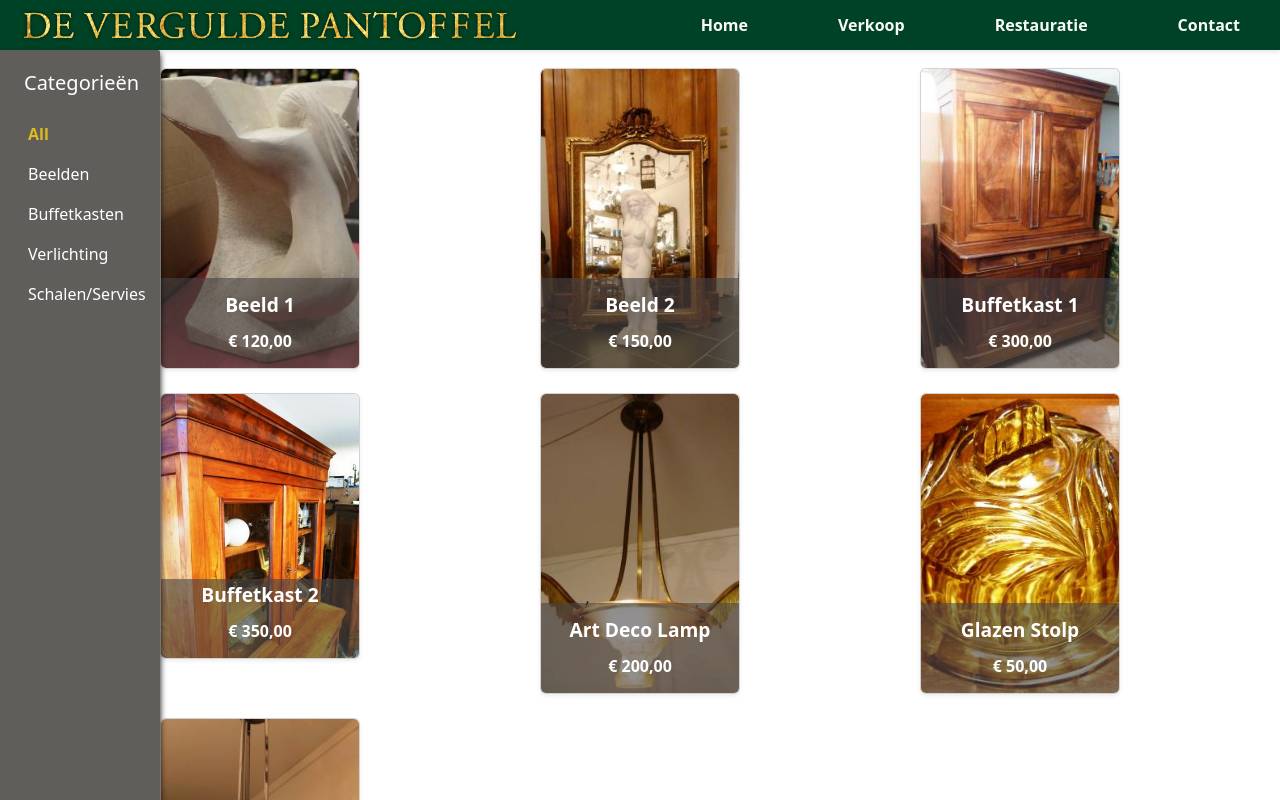
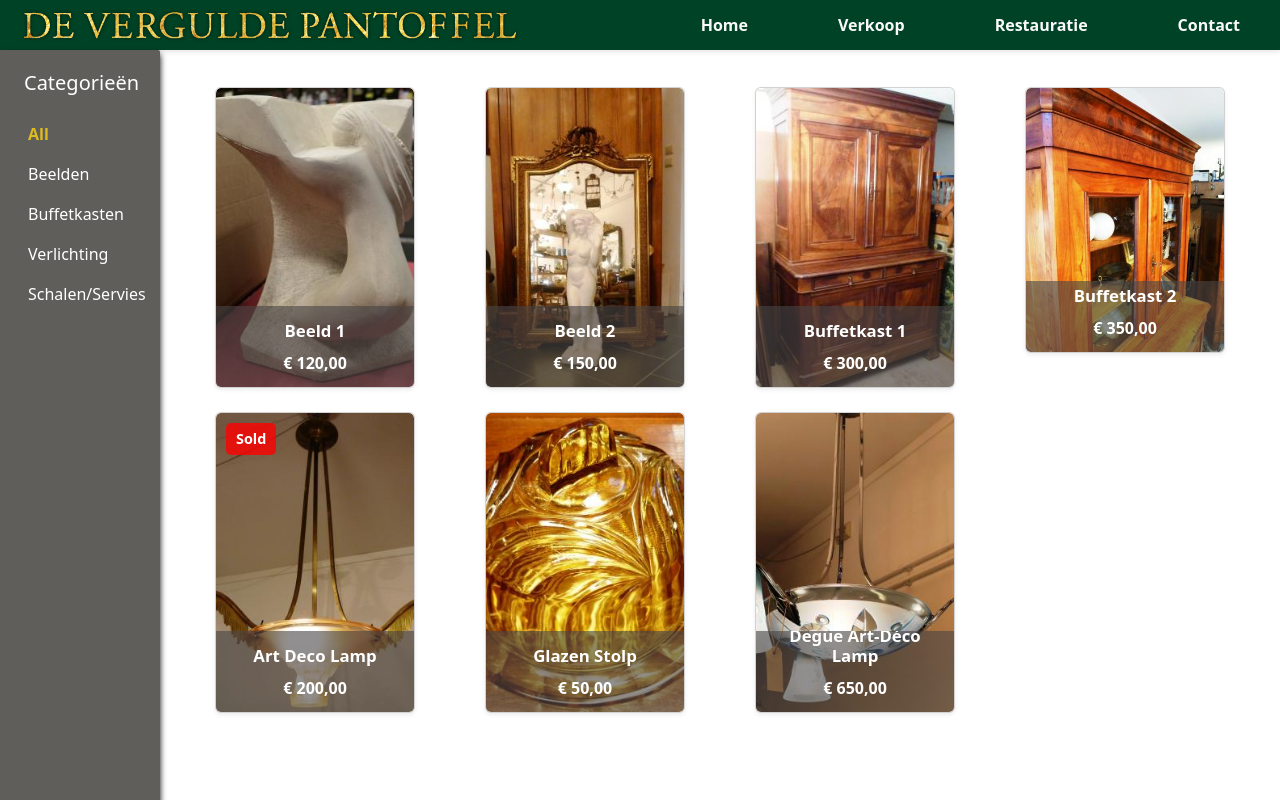
Before and after one commit to shaneocallaghandev/VerguldePantoffel, a React (Vite) app: page /verkoop in a window 1280 px wide. Shown: the top 800 px of the page. Built offline with nearby package versions, Linux system fonts and the light colour scheme; no server answers.

Commit message:
Sold banner

```diff
--- a/src/assets/styles/pages/home.css
+++ b/src/assets/styles/pages/home.css
@@ -164,9 +164,8 @@
   align-items: center;
   min-width: 260px;
   text-align: center;
-  margin-top: 0px; /* Add some spacing above the button */
   margin-bottom: 20px;
-  padding: 10px; /* Add padding for better spacing */
+  padding: 8px; /* Add padding for better spacing */
   background-color: #f7f5ee; /* Light background color for contrast */
   color: rgb(40, 46, 7); /* Ensure text is readable */
   font-size: 1.1rem; /* Font size */
--- a/src/assets/styles/pages/verkoop.css
+++ b/src/assets/styles/pages/verkoop.css
@@ -5,15 +5,13 @@
   padding: 20px; /* Add some padding to avoid content touching the edges */
 }
 
-
   /* Card container */
-
  .card-text {
     color: #555;
   }
 
 .container{
-    margin-left: 175px; /* Match the width of the sidebar */
+  margin-left: 160px !important;/* Match the width of the sidebar */
   }
 
 .card {
@@ -24,6 +22,18 @@
   border-radius: 8px; /* Optional: Rounded corners */
 }
 
+.sold-banner {
+  position: absolute;
+  top: 10px;
+  left: 10px;
+  background-color: rgba(255, 0, 0, 0.8); /* Red background with transparency */
+  color: white;
+  font-size: 0.9rem;
+  font-weight: bold;
+  padding: 5px 10px;
+  border-radius: 5px;
+  z-index: 10; /* Ensure it appears above other elements */
+}
 /* Image styling */
 .card-img {
   width: 100%;
@@ -38,7 +48,7 @@
   bottom: 0;
   left: 0;
   width: 100%;
-  height: 30%; /* Initially small at the bottom */
+  height: 27%; /* Initially small at the bottom */
   background: rgba(73, 69, 69, 0.6); /* Semi-transparent black background */
   color: white;
   padding: 10px;
@@ -53,20 +63,20 @@
 
 /* Title and description styling */
 .card-title {
-  font-size: 1.2rem;
-  margin: 0;
+  font-size: clamp(0.8rem, 2vw, 1.05rem);
+  margin: 0px 0; /* Adjust margin to fit better */
   font-weight: bold;
+  text-overflow: ellipsis;
 }
 
 .card-description {
   font-size: 1rem;
-  margin: 5px 0;
 }
 
 .card-price {
   font-size: 1rem;
   font-weight: bold;
-  margin: 5px 0;
+  margin: 2px 0;
 }
 
 /* Hover effect */
--- a/src/components/Footer.jsx
+++ b/src/components/Footer.jsx
@@ -3,7 +3,7 @@ import "../assets/styles/footer.css";
 const Footer = () => {
   return (
     <footer>
-      <p>Contact information: info@deverguldepantoffel.nl</p>
+      <p>Contact:  hdllammertse@gmail.com | 06 505 059 56 </p>
     </footer>
   );
 };
--- a/src/data.js
+++ b/src/data.js
@@ -20,6 +20,7 @@ const fetchItems = async () => {
       throw new Error(`HTTP error! status: ${response.status}`);
     }
     const data = await response.json(); // Parse the JSON response
+    console.log("Fetched items:", data); // Log the fetched items to the console
     return data; // Return the fetched items
   } catch (error) {
     console.error("Error fetching items:", error);
@@ -27,6 +28,10 @@ const fetchItems = async () => {
   }
 };
 
+  // fetch and log items to the console when page loads
+  window.addEventListener("DOMContentLoaded", () => {
+  fetchItems();
+  });
 
 
 // Define all items with a category property
--- a/src/pages/Admin.jsx
+++ b/src/pages/Admin.jsx
@@ -66,9 +66,9 @@ const Admin = () => {
     try {
       setUploading(true);
 
-      // Upload images first
-      const formData = new FormData();
-      Array.from(files).forEach((file) => formData.append("images", file));
+    // Upload images first
+    const formData = new FormData();
+    files.forEach((file) => formData.append("images", file));
 
       const uploadResponse = await fetch("https://verguldepantoffelbe.onrender.com/api/items/upload", {
         method: "POST",
@@ -78,8 +78,12 @@ const Admin = () => {
       if (!uploadResponse.ok) {
         throw new Error("Failed to upload images");
       }
+
       console.log("uploadResponse", uploadResponse);
+
       const { imageUrls } = await uploadResponse.json();
+
+      console.log("Uploaded Image URLs:", imageUrls);
 
       // Add the uploaded image URLs to the item
       const itemWithImages = { ...newItem, images: imageUrls };
--- a/src/pages/Verkoop.jsx
+++ b/src/pages/Verkoop.jsx
@@ -60,11 +60,16 @@ const Verkoop = () => {
     {/* Main Content */}
     <div className="container py-5">
 
-      <div className="row row-cols-1 row-cols-sm-2 row-cols-md-3 g-4">
+      <div className="row row-cols-1 row-cols-sm-2 row-cols-md-3 row-cols-lg-4 g-4">
     {filteredItems.map((item) => (
       <div key={item.id} className="col d-flex justify-content-center">
         <Link to={`/detail/${item.id}`} style={{ textDecoration: "none" }}>
         <div className="card hover-card shadow-sm">
+          {item.sold && (
+            <div className="sold-banner">
+            Sold
+            </div>
+          )}
           <img
             src={item.image[0]}
             className="card-img"
```
Also changed, not shown: src/assets/styles/Button.css (added, +54 -0 lines), src/components/Button.jsx (+25 -0 lines), src/assets/images/P1010870.jpeg (added).
